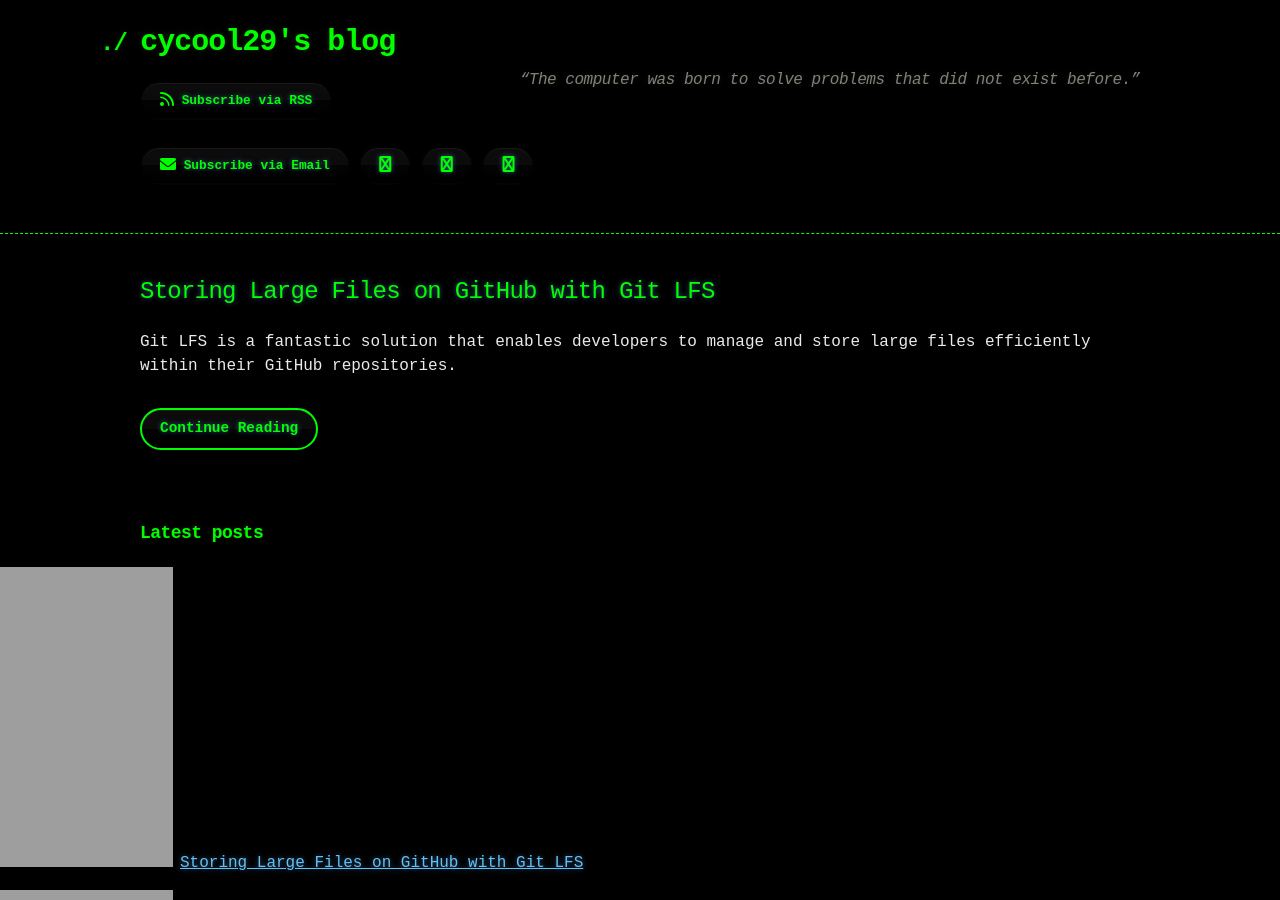
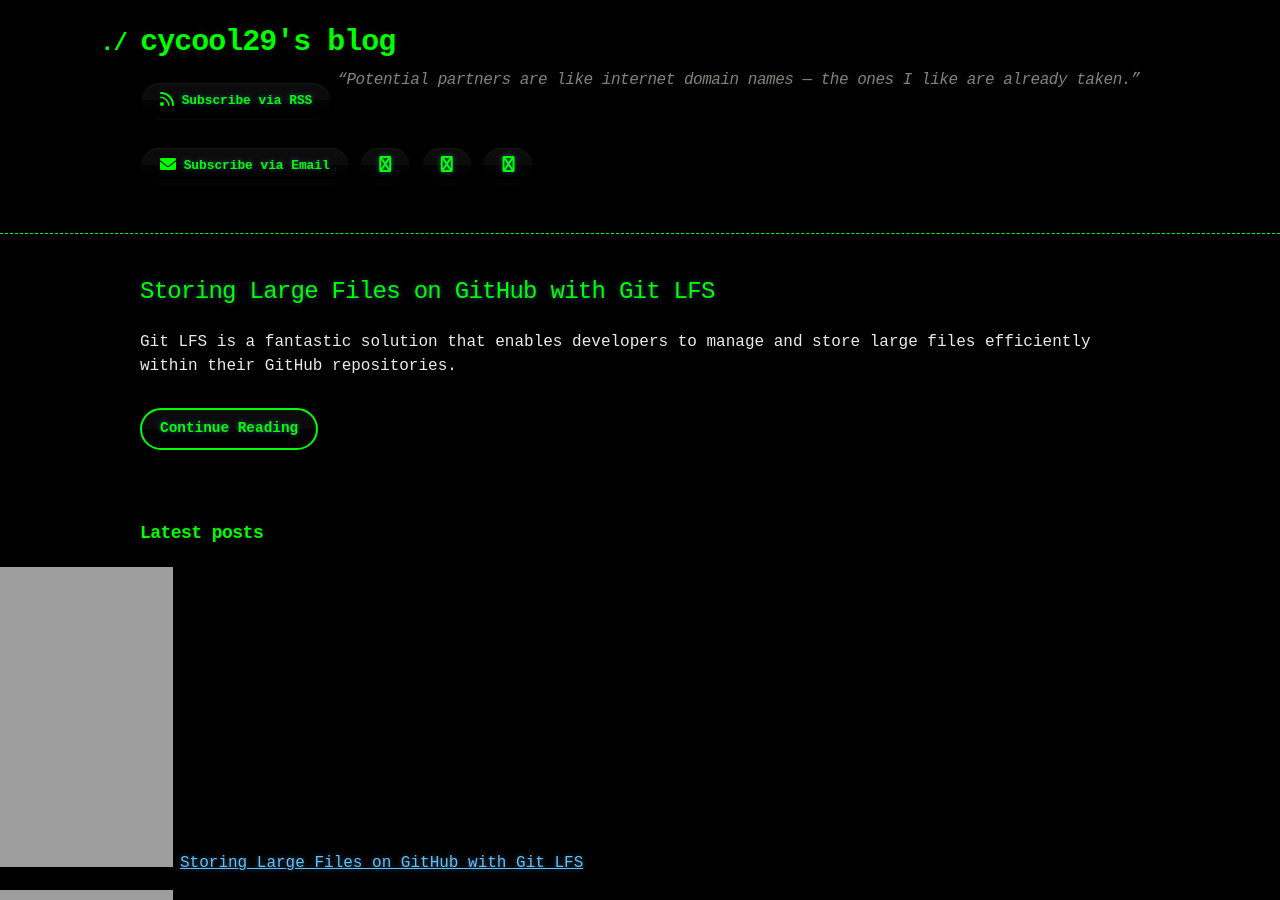
Before and after one commit to cycool29/cycool29.github.io, a Jekyll site: the page built from index.md, in a window 1280 px wide and 900 px high. Built offline with Jekyll 4.4.1, drawn with Linux system fonts in a browser that asks for light colours; a style sheet for code colours, icons or effects is not loaded.

Commit message:
Update quotes

```diff
--- a/_config.yml
+++ b/_config.yml
@@ -1,5 +1,5 @@
 title: cycool29's blog
-description: "“The computer was born to solve problems that did not exist before.” "
+description: "“Potential partners are like internet domain names — the ones I like are already taken.” "
 bio: A high school student. Intermediate in Python, Git, Bash. Learning JavaScript. He/Him. "
 author: cycool29
 url: https://cycool29.github.io
```
